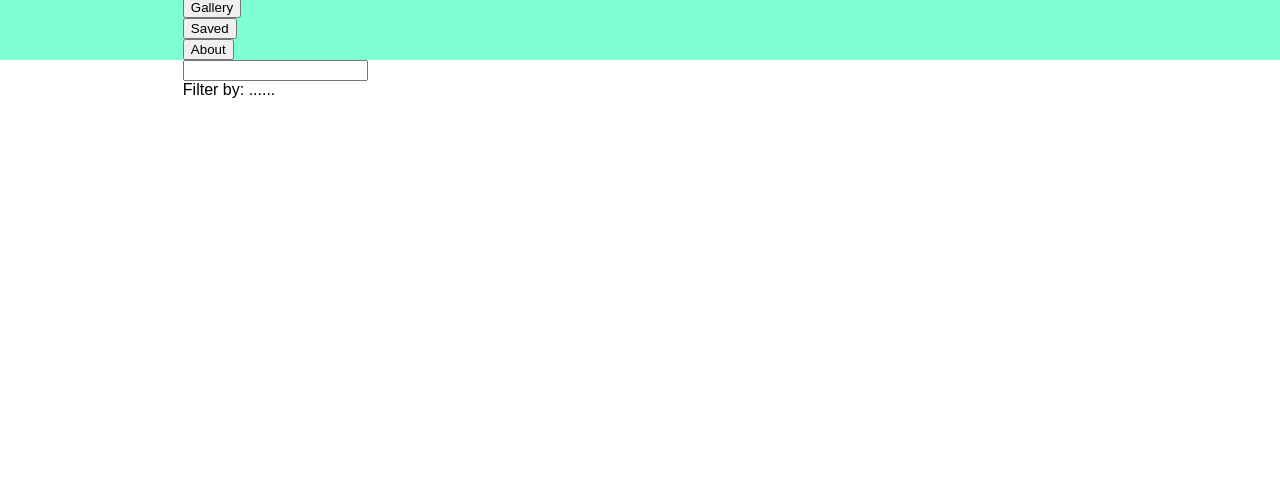
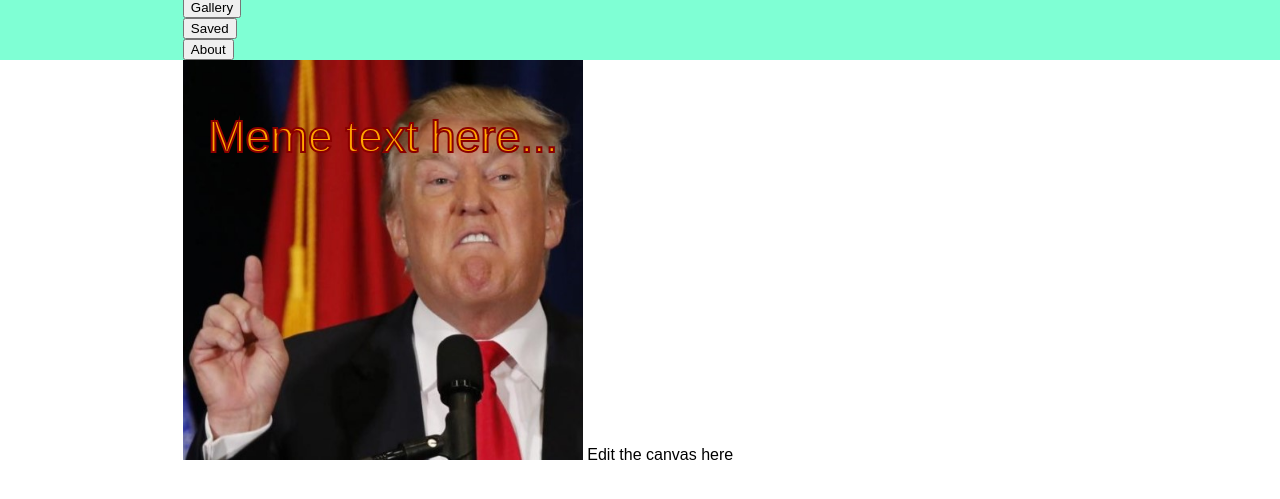
Before and after one commit to omrizb/meme-generator, a plain HTML site: page index.html in a window 1280 px wide. Shown: the part 21-520 px from the top of the page. Drawn offline with Linux system fonts and the light colour scheme.

Commit message:
Add basic meme controller that renders a picture with text

```diff
--- a/index.html
+++ b/index.html
@@ -56,6 +56,10 @@
         </main>
 
         <footer></footer>
+        <script src="./js/services/storage.service.js"></script>
+        <script src="./js/services/utils.service.js"></script>
+        <script src="./js/services/meme.service.js"></script>
+        <script src="./js/controllers/meme.controller.js"></script>
         <script src="./js/main.js"></script>
     </body>
 </html>
--- /dev/null
+++ b/js/controllers/meme.controller.js
@@ -0,0 +1,57 @@
+'use strict'
+
+const TEXT_FONT = 'arial'
+const TEXT_SIZE = '45px'
+const TEXT_LINE_WIDTH = 2
+const TEXT_COLOR = 'darkred'
+const TEXT_FILL_COLOR = 'orange'
+
+let gElCanvas
+let gCtx
+let gTextProps
+
+function initCanvas() {
+    gElCanvas = document.querySelector('canvas.edit-meme')
+    gCtx = gElCanvas.getContext('2d')
+    setTextProps()
+}
+
+function setTextProps(props = {}) {
+    gCtx.lineWidth = props.lineWidth || TEXT_LINE_WIDTH
+    gCtx.strokeStyle = props.strokeStyle || TEXT_COLOR
+    gCtx.fillStyle = props.fillStyle || TEXT_FILL_COLOR
+
+    let fontFace = props.fontFace || TEXT_FONT
+    let fontSize = props.fontSize || TEXT_SIZE
+    gCtx.font = `${fontSize} ${fontFace}`
+
+    gCtx.textAlign = 'center'
+    gCtx.textBaseline = 'middle'
+}
+
+function renderMeme() {
+    drawImage('./assets/images/memes-square/1.jpg')
+    drawText('Noted...', 100, 100)
+}
+
+function drawImage(url) {
+    const elImg = new Image()
+    elImg.src = url
+    elImg.onload = () => {
+        gCtx.drawImage(elImg, 0, 0, gElCanvas.width, gElCanvas.height)
+
+        let textPos = getCanvasPosByPercent(50, 20)
+        drawText('Meme text here...', textPos.x, textPos.y)
+    }
+}
+
+function drawText(text, x, y) {
+    gCtx.fillText(text, x, y)
+    gCtx.strokeText(text, x, y)
+}
+
+function getCanvasPosByPercent(widthPercent, heightPercent) {
+    let x = gElCanvas.width * widthPercent / 100
+    let y = gElCanvas.height * heightPercent / 100
+    return { x, y }
+}
--- a/js/main.js
+++ b/js/main.js
@@ -1,9 +1,11 @@
 'use strict'
 
-let gCurrPageSection = 'gallery'
+let gCurrPageSection = 'editor'
 
 function onInit() {
     setActiveSection()
+    initCanvas()
+    renderMeme()
 }
 
 function onSetActiveSection(elPageBtn) {
```
